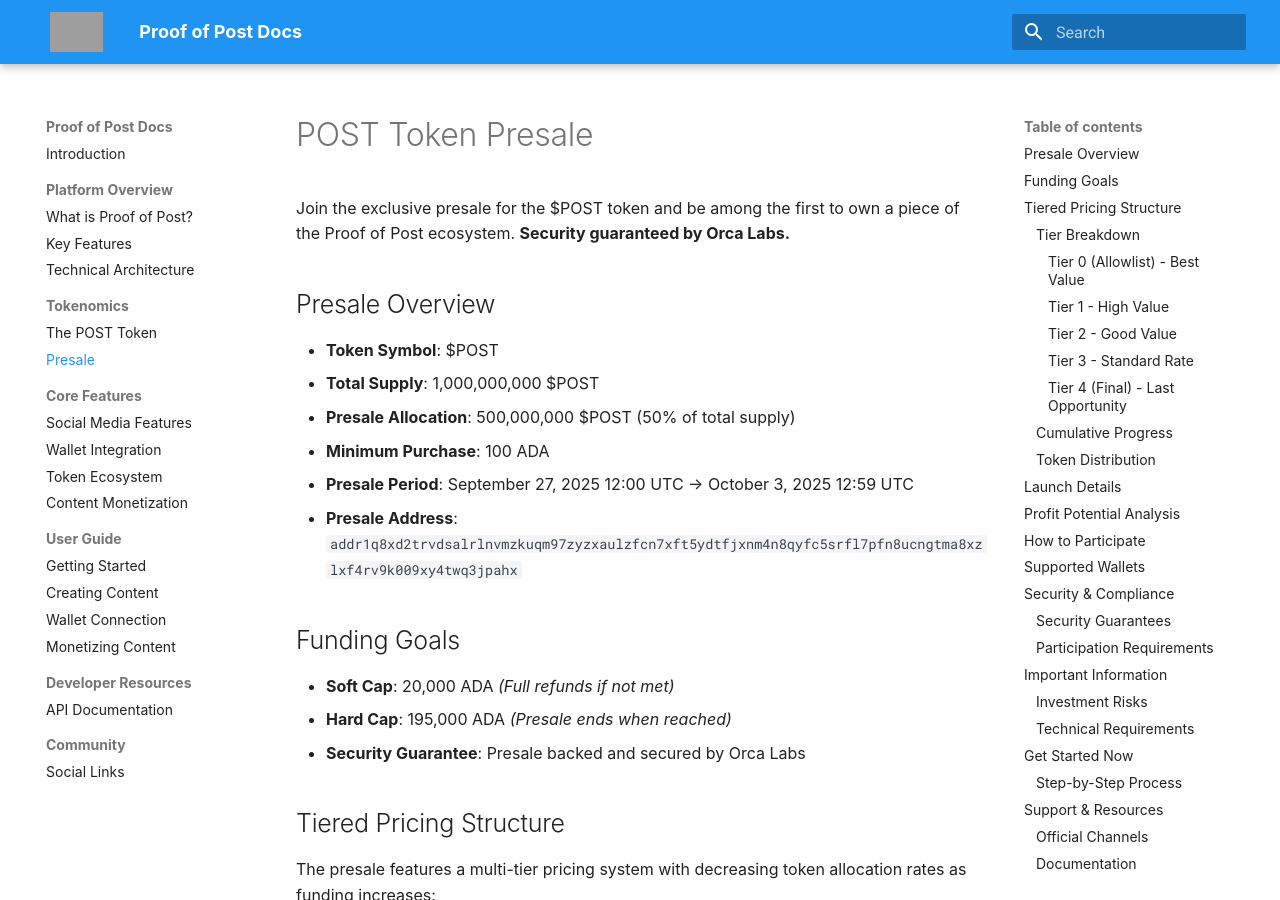
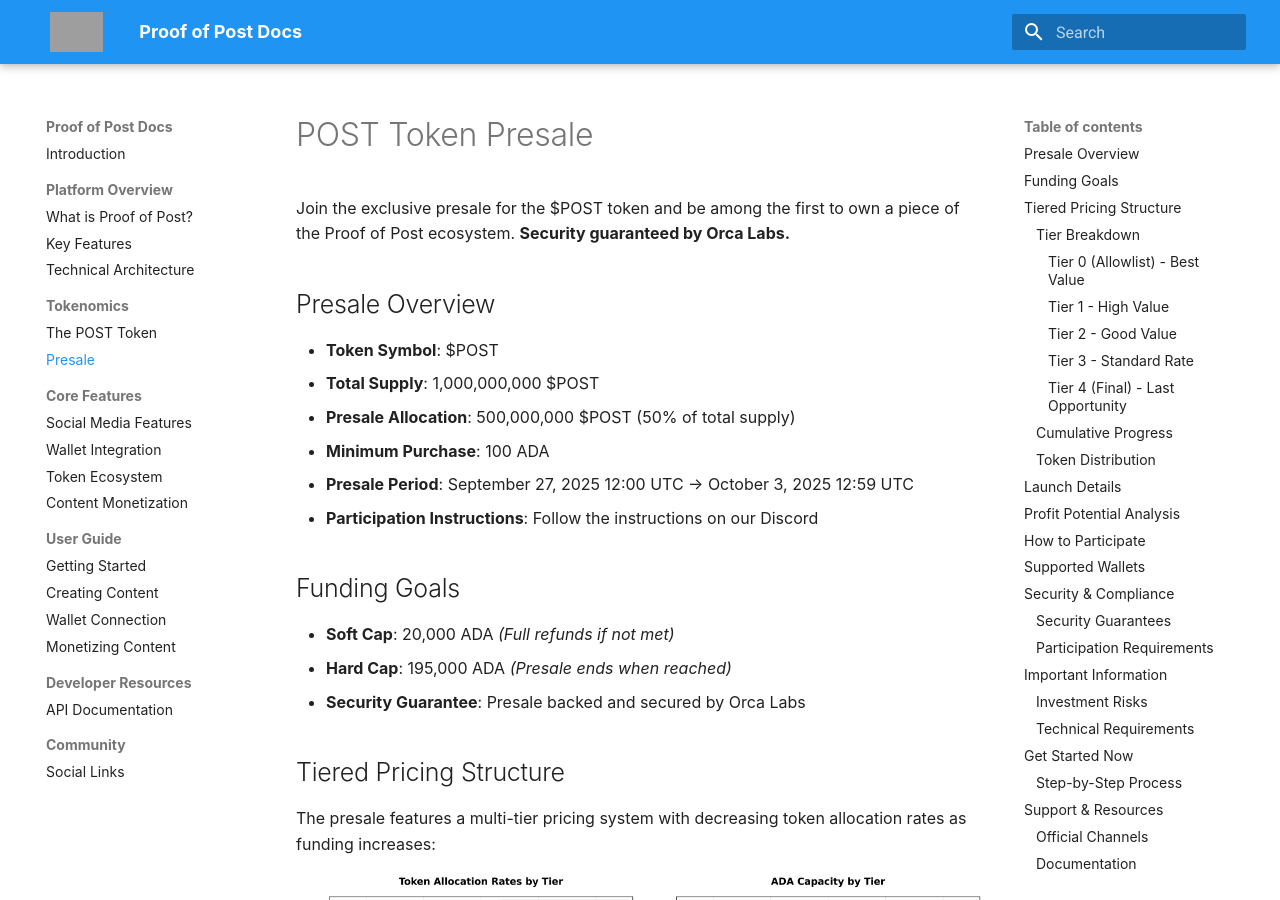
Before and after one commit to UTxOMaestro/Proof-Of-Post-Documentation-, an MkDocs documentation site: the page built from docs/getting-started/presale.md, in a window 1280 px wide and 900 px high. Built offline with MkDocs 1.6.1 and Material for MkDocs 9.7.7, drawn with Linux system fonts in a browser that asks for light colours; grey boxes are pictures that could not be loaded.

Commit message:
Remove presale address and redirect to Discord instructions

```diff
--- a/docs/getting-started/presale.md
+++ b/docs/getting-started/presale.md
@@ -9,7 +9,7 @@ Join the exclusive presale for the $POST token and be among the first to own a p
 - **Presale Allocation**: 500,000,000 $POST (50% of total supply)
 - **Minimum Purchase**: 100 ADA
 - **Presale Period**: September 27, 2025 12:00 UTC → October 3, 2025 12:59 UTC
-- **Presale Address**: `addr1q8xd2trvdsalrlnvmzkuqm97zyzxaulzfcn7xft5ydtfjxnm4n8qyfc5srfl7pfn8ucngtma8xzlxf4rv9k009xy4twq3jpahx`
+- **Participation Instructions**: Follow the instructions on our Discord
 
 
 ## Funding Goals
```
Also changed, not shown: getting-started/presale.md (+1 -1 lines).
